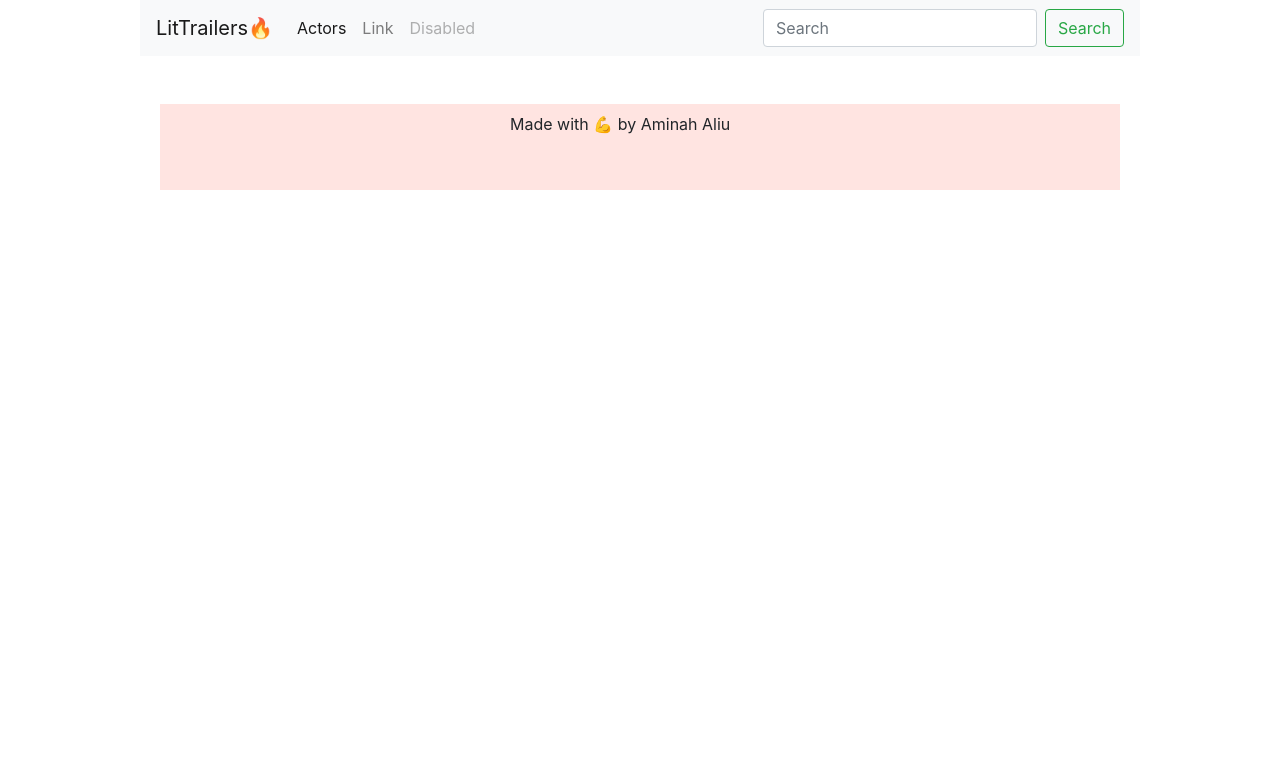
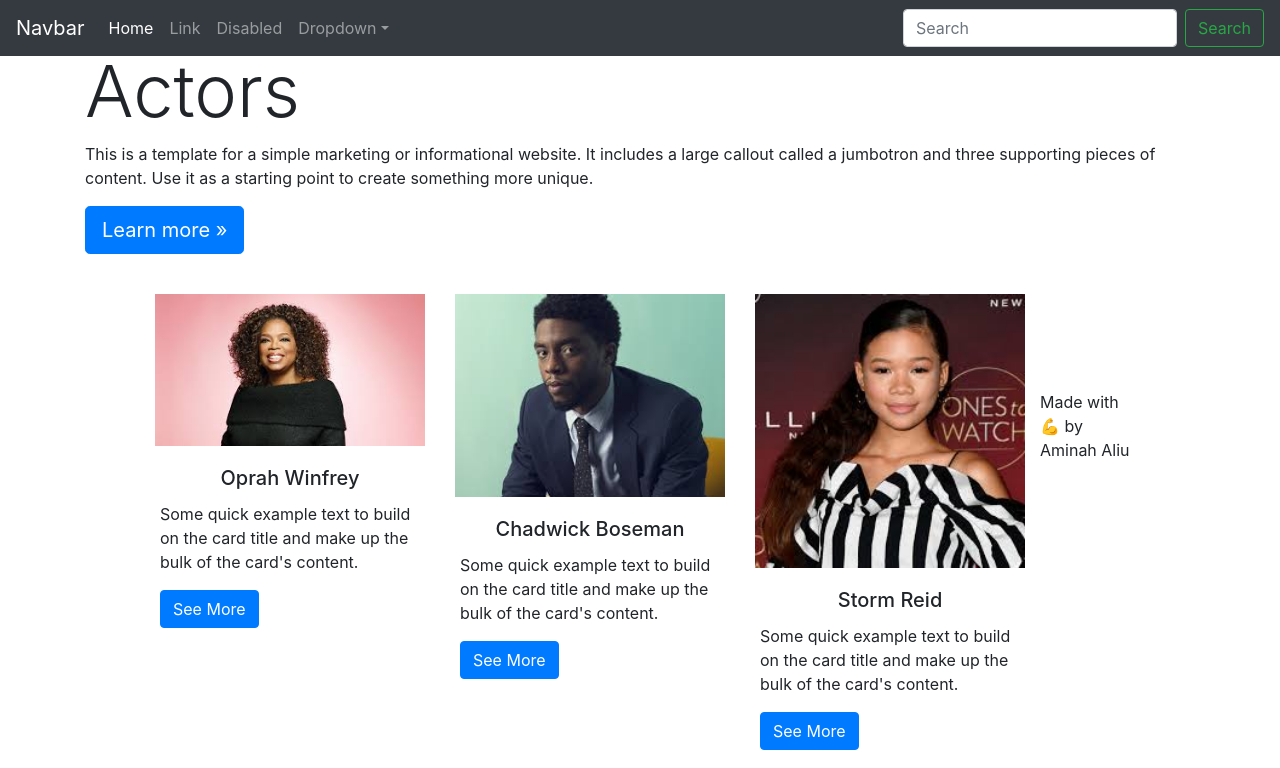
Before and after one commit to AminahAliu/AA_Trailer_Website, an Angular app in the folder movie-trailer-app/: page / in a window 1280 px wide. Shown: the top 768 px of the page. Built offline with nearby package versions, Linux system fonts and the light colour scheme.

Commit message:
feat: add new formatting (jumbotron)

```diff
--- a/movie-trailer-app/src/app/actors/actors.component.html
+++ b/movie-trailer-app/src/app/actors/actors.component.html
@@ -1,6 +1,6 @@
 <br>
 <div *ngFor="let actor of actors" style="display:inline;">
-  <div class="card" class="mx-auto" style="float:left; width:500px;">
+  <div class="card" class="mx-auto" style="float:left; max-width:300px;">
     <img class="card-img-top" src="{{actor.image}}" alt="Card image cap" class="center" style="width:90%; height:90%;">
     <div class="card-body">
       <h5 class="card-title" style="text-align:center;">{{actor.name}} </h5>
--- a/movie-trailer-app/src/app/app-routing.module.ts
+++ b/movie-trailer-app/src/app/app-routing.module.ts
@@ -4,7 +4,7 @@ import { ActorsComponent } from './actors/actors.component';
 import { AppComponent } from './app.component'
 
 const routes: Routes = [
-  {path: 'actors', component: ActorsComponent},
+  {path: '', component: ActorsComponent},
 ];
 
 @NgModule({
--- a/movie-trailer-app/src/app/app.component.css
+++ b/movie-trailer-app/src/app/app.component.css
@@ -16,15 +16,6 @@
 
   }
 
-  footer {
-    background-color: #FFE4E1;
-    line-height: 250%;
-    height: 86px;
-    text-indent: 350px;
-    margin-left: 20px;
-    width: 960px;
-  }
-
-  nav a.active {
+nav a.active {
     color: #039be5;
   }
--- a/movie-trailer-app/src/app/app.component.html
+++ b/movie-trailer-app/src/app/app.component.html
@@ -1,32 +1,49 @@
-<div id="container">
-  <nav class="navbar navbar-expand-lg navbar-light bg-light">
-    <a class="navbar-brand" href="#">LitTrailers🔥</a>
-    <button class="navbar-toggler" type="button" data-toggle="collapse" data-target="#navbarTogglerDemo02" aria-controls="navbarTogglerDemo02" aria-expanded="false" aria-label="Toggle navigation">
+
+<nav class="navbar navbar-expand-md navbar-dark fixed-top bg-dark">
+      <a class="navbar-brand" href="#">Navbar</a>
+      <button class="navbar-toggler" type="button" data-toggle="collapse" data-target="#navbarsExampleDefault" aria-controls="navbarsExampleDefault" aria-expanded="false" aria-label="Toggle navigation">
         <span class="navbar-toggler-icon"></span>
       </button>
 
-    <div class="collapse navbar-collapse" id="navbarTogglerDemo02">
-      <ul class="navbar-nav mr-auto mt-2 mt-lg-0">
+      <div class="collapse navbar-collapse" id="navbarsExampleDefault">
+        <ul class="navbar-nav mr-auto">
           <li class="nav-item active">
-          <a class="nav-link" routerLink="/actors" routerLinkActive="active"> Actors<span class="sr-only">(current)</span></a>
+            <a class="nav-link" href="#">Home <span class="sr-only">(current)</span></a>
           </li>
           <li class="nav-item">
             <a class="nav-link" href="#">Link</a>
           </li>
           <li class="nav-item">
-          <a class="nav-link disabled" href="#">Disabled</a>
+            <a class="nav-link" href="#">Disabled</a>
+          </li>
+          <li class="nav-item dropdown">
+            <a class="nav-link dropdown-toggle" href="http://example.com" id="dropdown01" data-toggle="dropdown" aria-haspopup="true" aria-expanded="false">Dropdown</a>
+            <div class="dropdown-menu" aria-labelledby="dropdown01">
+              <a class="dropdown-item" href="#">Action</a>
+              <a class="dropdown-item" href="#">Another action</a>
+              <a class="dropdown-item" href="#">Something else here</a>
+            </div>
           </li>
         </ul>
         <form class="form-inline my-2 my-lg-0">
-        <input class="form-control mr-sm-2" type="search" placeholder="Search">
+          <input class="form-control mr-sm-2" type="text" placeholder="Search" aria-label="Search">
           <button class="btn btn-outline-success my-2 my-sm-0" type="submit">Search</button>
         </form>
       </div>
     </nav>
+<div>
+  <br>
+  <br>
+<div class="container">
+          <h1 class="display-3">Actors</h1>
+          <p>This is a template for a simple marketing or informational website. It includes a large callout called a jumbotron and three supporting pieces of content. Use it as a starting point to create something more unique.</p>
+          <p><a class="btn btn-primary btn-lg" href="#" role="button">Learn more »</a></p>
+        </div>
+        <div id="container">
+
           <router-outlet></router-outlet>
           <!-- routed views go here -->
           <br><br>
 
           <footer> Made with 💪 by Aminah Aliu</footer>
         </div>
-  <br><br>
```
Lines whose indentation alone changed are shown as unchanged.
